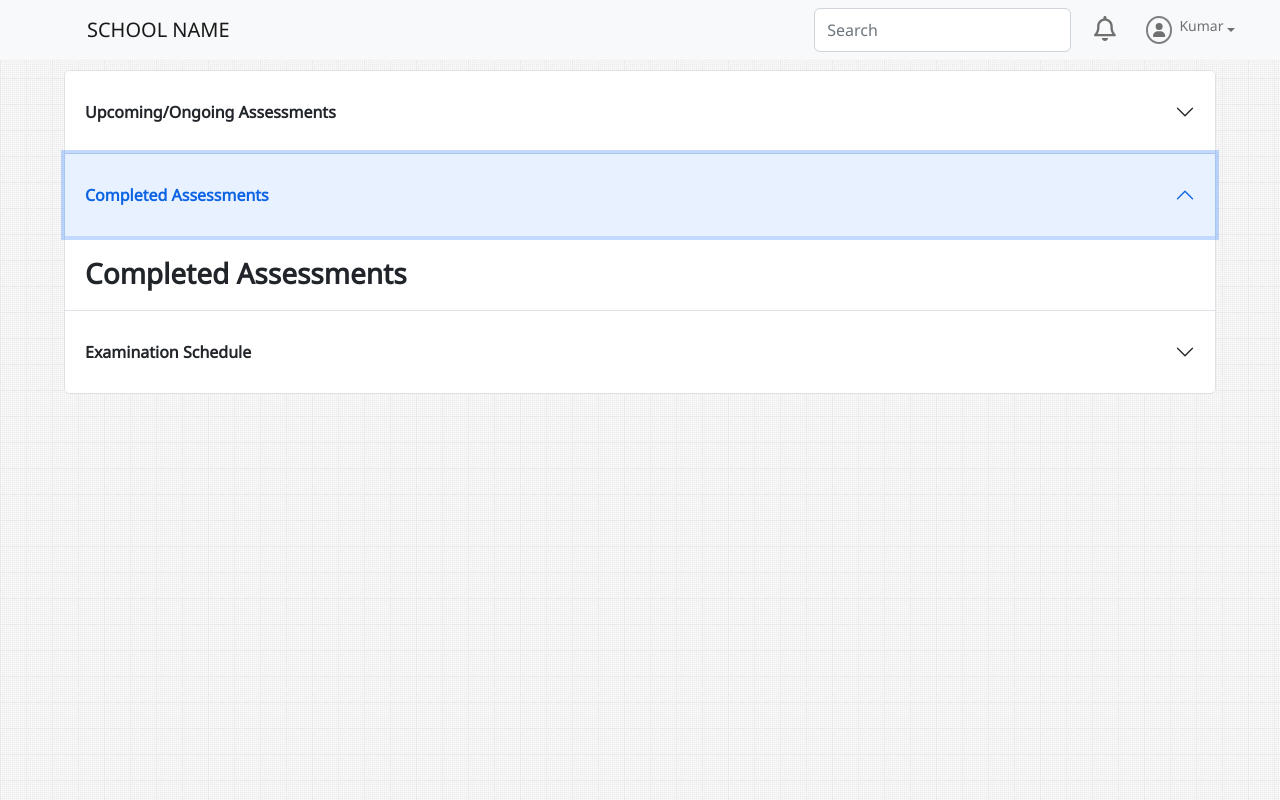
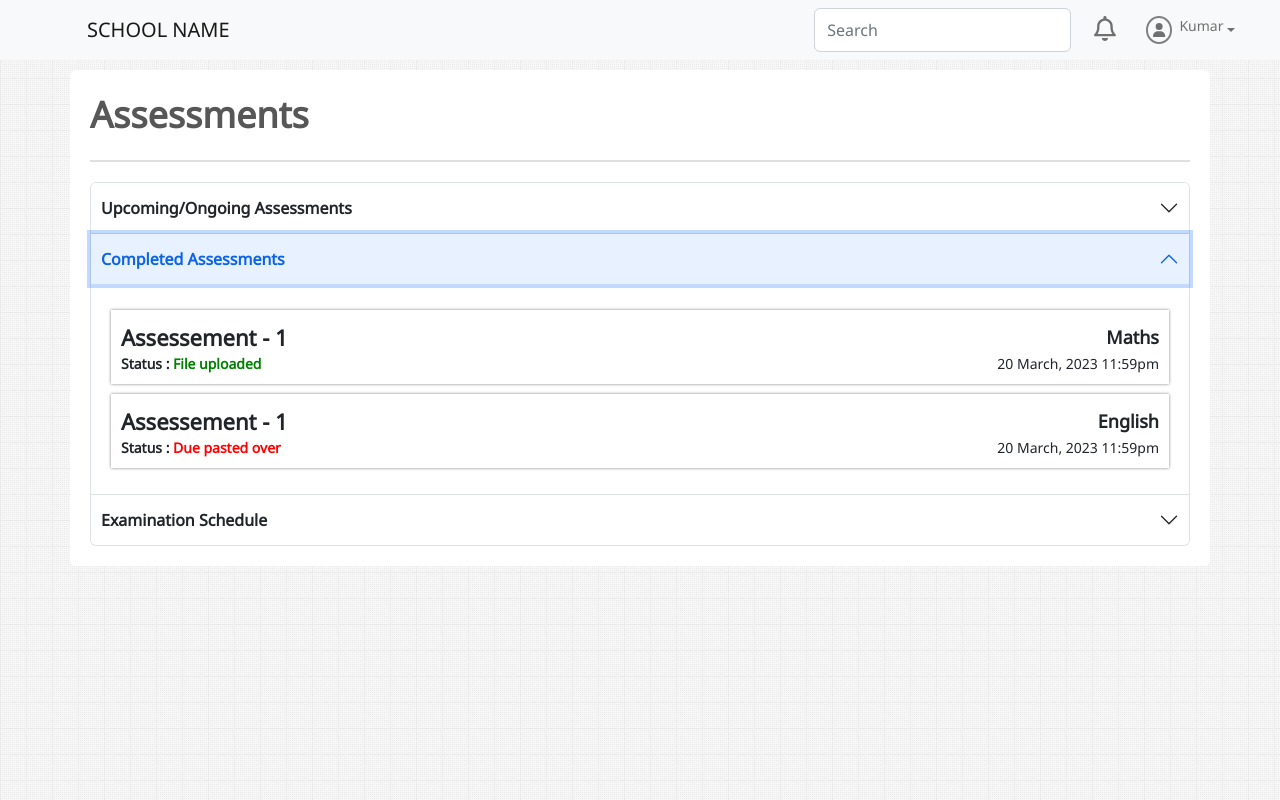
Before and after one commit to SanjayNithin2002/school-portal, a React (Create React App) app in the folder school-portal/: page /Assessment in a window 1280 px wide. Both pictures are taken after a click on the button "Completed Assessments". Built offline with nearby package versions, Linux system fonts and the light colour scheme.

Commit message:
Added Teachers Page and Assessments page in students portal

```diff
--- a/school-portal/src/AllRouters.jsx
+++ b/school-portal/src/AllRouters.jsx
@@ -8,6 +8,7 @@ import Error404 from "./Pages/Error404";
 import ContactUs from "./Pages/ContactUs/ContactUs";
 import Leave from "./Pages/Leave/Leave";
 import Assessments from "./Pages/Assessments/Assessments";
+import Teacher from "./Pages/Teacher/Teacher";
 const AllRoutes = () => {
     return(
         <>
@@ -21,6 +22,7 @@ const AllRoutes = () => {
                 <Route path='/Contact' element={<ContactUs/>}/>
                 <Route path='/Assessment' element={<Assessments/>}/>
                 <Route path='/Assessment:id' element={<Assessments/>}/>
+                <Route path='/Teachers' element={<Teacher/>}/>
                 <Route path='*' element={<Error404/>}/>
             </Routes>
         </BrowserRouter>
--- a/school-portal/src/Pages/Assessments/Assessments.css
+++ b/school-portal/src/Pages/Assessments/Assessments.css
@@ -0,0 +1,23 @@
+.Assessment-tab{
+    display:flex;
+    padding:10px;
+    margin:10px 0px;
+    cursor:pointer;
+    box-shadow: 0 0 3px gray;
+    flex-direction: column;
+    transition: all 0.3s;
+}
+
+.Assessment-tab:hover{
+    transform: scale(1.02);
+}
+
+.Assessment-tab-2,.Assessment-tab-1{
+    display: flex;
+    align-items: center;
+    justify-content: space-between;
+}
+
+.accordion-header .accordion-button{
+    padding:0px 10px;
+}
--- a/school-portal/src/Pages/Assessments/Assessments.jsx
+++ b/school-portal/src/Pages/Assessments/Assessments.jsx
@@ -1,34 +1,82 @@
 import React from 'react'
 import Accordion from 'react-bootstrap/Accordion';
+import Table from 'react-bootstrap/Table';
 
 import SideNavBar from '../../components/SideNavBar/SideNavBar'
-
+import "./Assessments.css"
 
 function Assessments() {
     return (
         <div style={{ display: "flex", justifyContent: "space-between", alignItems: "flex-start" }}>
             <SideNavBar />
             <div className="Home" style={{ width: "90%", margin: "10px auto" }}>
+                <div class="container rounded bg-white" style={{ minHeight: "50vh", padding: "20px" }}>
+                    <h2>Assessments</h2>
+                    <hr style={{border:"1px solid gray"}}/>
                     <Accordion defaultActiveKey="0">
                         <Accordion.Item eventKey="0">
-                        <Accordion.Header>Upcoming/Ongoing Assessments</Accordion.Header>
+                            <Accordion.Header style={{ padding: "initial" }}>Upcoming/Ongoing Assessments</Accordion.Header>
                             <Accordion.Body>
-                            <h3>Upcoming/Ongoing Assessments</h3>
+                                <div className='Assessment-tab'>
+                                    <div className='Assessment-tab-1'>
+                                        <h4>Assessement - 1</h4>
+                                        <h5>Physcics</h5>
+                                    </div>
+                                    <div className='Assessment-tab-2'>
+                                        <div style={{ fontWeight: "800" }}>Status :<span style={{ color: "#ffea00" }}> File not uploaded</span></div>
+                                        <div>30 March, 2023 11:59pm </div>
+                                    </div>
+                                </div>
                             </Accordion.Body>
                         </Accordion.Item>
                         <Accordion.Item eventKey="1">
                             <Accordion.Header>Completed Assessments</Accordion.Header>
                             <Accordion.Body>
-                            <h3>Completed Assessments</h3>
+                                <div className='Assessment-tab'>
+                                    <div className='Assessment-tab-1'>
+                                        <h4>Assessement - 1</h4>
+                                        <h5>Maths</h5>
+                                    </div>
+                                    <div className='Assessment-tab-2'>
+                                        <div style={{ fontWeight: "800" }}>Status :<span style={{ color: "green" }}> File uploaded</span></div>
+                                        <div>20 March, 2023 11:59pm </div>
+                                    </div>
+                                </div>
+                                <div className='Assessment-tab'>
+                                    <div className='Assessment-tab-1'>
+                                        <h4>Assessement - 1</h4>
+                                        <h5>English</h5>
+                                    </div>
+                                    <div className='Assessment-tab-2'>
+                                        <div style={{ fontWeight: "800" }}>Status :<span style={{ color: "Red" }}> Due pasted over</span></div>
+                                        <div>20 March, 2023 11:59pm </div>
+                                    </div>
+                                </div>
                             </Accordion.Body>
                         </Accordion.Item>
                         <Accordion.Item eventKey="2">
                             <Accordion.Header>Examination Schedule</Accordion.Header>
                             <Accordion.Body>
-                             <h3>Examination Schedule</h3>
+                                <Table striped bordered hover>
+                                    <thead>
+                                        <tr>
+                                            <th>S.No.</th>
+                                            <th>Subject Name</th>
+                                            <th>Exam Date</th>
+                                            <th>Exam Time</th>
+                                            <th>Duration</th>
+                                        </tr>
+                                    </thead>
+                                    <tbody>
+                                        <tr>
+                                            <td style={{textAlign:"center"}} colSpan={5}>No Data</td>
+                                        </tr>
+                                    </tbody>
+                                </Table>
                             </Accordion.Body>
                         </Accordion.Item>
                     </Accordion>
+                </div>
             </div>
         </div>
     )
--- a/school-portal/src/Pages/Attendance/Attendance.jsx
+++ b/school-portal/src/Pages/Attendance/Attendance.jsx
@@ -43,6 +43,8 @@ function Attendance() {
             <SideNavBar/>
             <div className="Home" style={{ width: "90%", margin: "10px auto" }}>
                 <div class="container rounded bg-white" style={{ padding: "10px" }}>
+                    <h2>Attendance</h2>
+                    <hr style={{border:"1px solid gray"}}/>
                     <Calendar localizer={localizer} events={events} startAccessor="start" endAccessor="end" style={{ height: 500, margin: "50px" }} />
                 </div>
             </div >
--- /dev/null
+++ b/school-portal/src/Pages/Teacher/Teacher.css
@@ -0,0 +1,10 @@
+.tablestyle1{
+    width:80%;
+    margin:10px auto;
+    transition: all 0.3s;
+    box-shadow:0 0 2px gray;
+}
+
+.tablestyle1:hover{
+    transform: scale(1.01);
+}
--- /dev/null
+++ b/school-portal/src/Pages/Teacher/Teacher.jsx
@@ -0,0 +1,43 @@
+import React from 'react'
+import Table from 'react-bootstrap/Table';
+
+import SideNavBar from '../../components/SideNavBar/SideNavBar'
+import "./Teacher.css"
+
+function Teacher() {
+    return (
+        <div style={{ display: "flex", justifyContent: "space-between", alignItems: "flex-start" }}>
+            <SideNavBar />
+            <div className="Home" style={{ width: "90%", margin: "10px auto" }}>
+                <div class="container rounded bg-white" style={{ minHeight: "50vh", padding: "20px" }}>
+                    <h2>Teachers</h2>
+                    <hr style={{ border: "1px solid gray" }} />
+                    <Table bordered className='tablestyle1'>
+                        <tbody>
+                            <tr>
+                                <td style={{width:"30%"}} rowSpan={4}><img src="" alt="No img" style={{width:"10%"}}/></td>
+                                <th style={{width:"30%"}}>Name</th>
+                                <td style={{width:"40%"}}>-</td>
+                            </tr>
+                            <tr>
+                                <th>EMP ID</th>
+                                <td>-</td>
+                            </tr>
+                            <tr>
+                                <th>Subject</th>
+                                <td>-</td>
+                            </tr>
+                            <tr>
+                                <th>Email ID</th>
+                                <td>-</td>
+                            </tr>
+                        </tbody>
+                    </Table>
+                </div>
+            </div>
+        </div>
+
+    )
+}
+
+export default Teacher
--- a/school-portal/src/components/SideNavBar/Student.jsx
+++ b/school-portal/src/components/SideNavBar/Student.jsx
@@ -23,6 +23,9 @@ const Student = () => {
             </Nav.Item>
             <Nav.Item href='/Assessment' icon={<Graph />}>
               Assessment
+            </Nav.Item>
+            <Nav.Item href='/Marks' icon={<Graph />}>
+              Marks
             </Nav.Item>
             <Nav.Item href='/Teachers' icon={<User />}>
               Teachers
```
Lines whose indentation alone changed are shown as unchanged.
